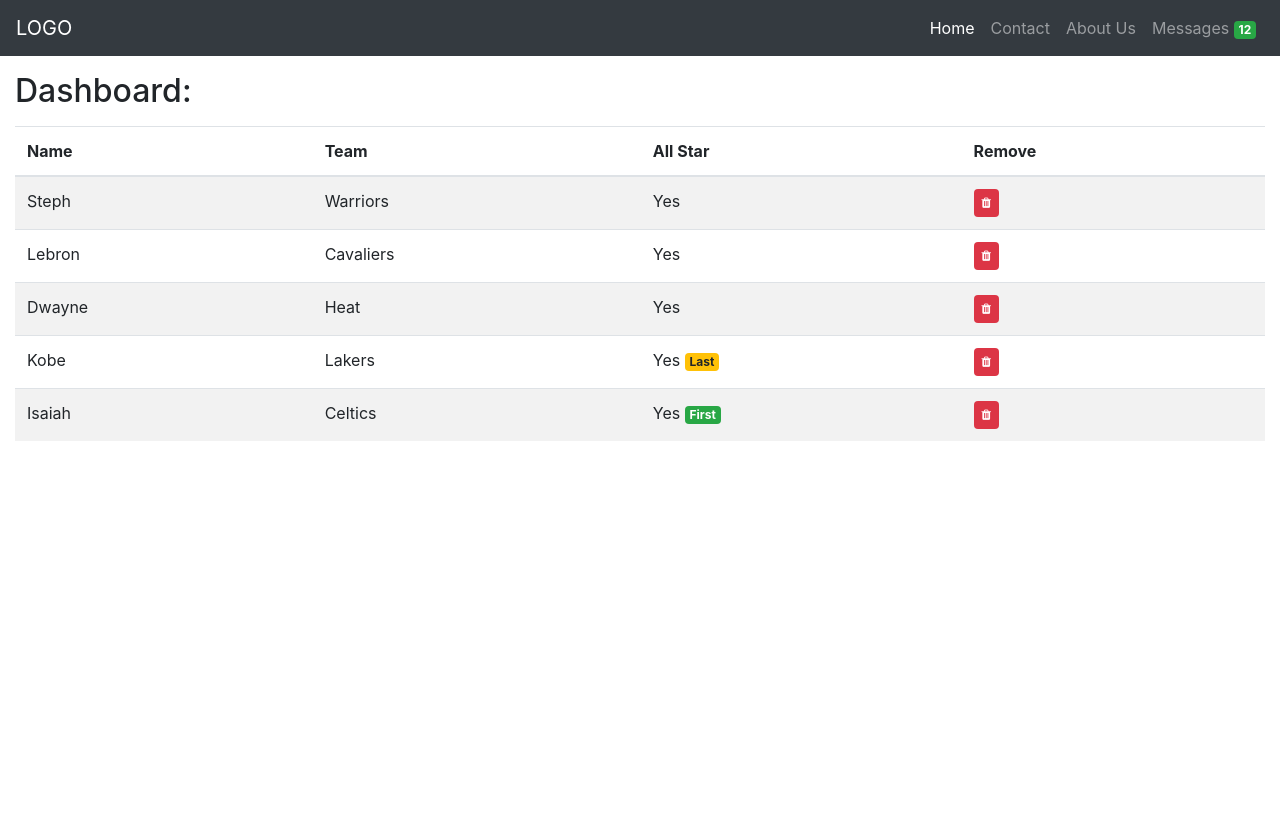
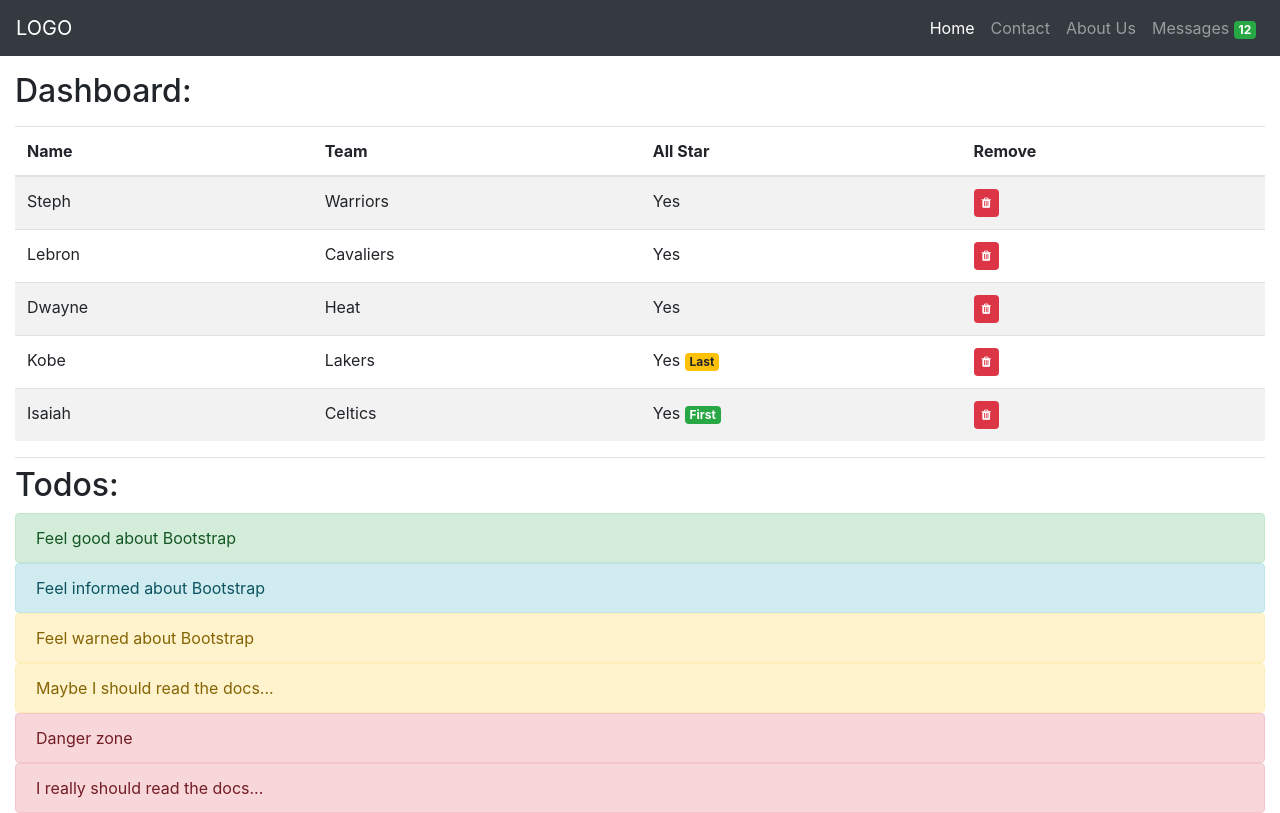
Before and after one commit to HeyImMatt/springboard-bootstrap-exercise, a plain HTML site: page part2.html in a window 1280 px wide. Drawn offline with nearby package versions, Linux system fonts and the light colour scheme.

Commit message:
Add todos alerts requirement

```diff
--- a/part2.html
+++ b/part2.html
@@ -64,6 +64,25 @@
         </tr>
       </tbody>
     </table>
+    <h2 class="mt-3 pt-2 border-top">Todos:</h2>
+    <div class="alert alert-success mb-0" role="alert">
+      Feel good about Bootstrap
+    </div>
+    <div class="alert alert-info mb-0" role="alert">
+      Feel informed about Bootstrap
+    </div>
+    <div class="alert alert-warning mb-0" role="alert">
+      Feel warned about Bootstrap
+    </div>
+    <div class="alert alert-warning mb-0" role="alert">
+      Maybe I should read the docs...
+    </div>
+    <div class="alert alert-danger mb-0" role="alert">
+      Danger zone
+    </div>
+    <div class="alert alert-danger mb-0" role="alert">
+      I really should read the docs...
+    </div>
   </div>
   <script src="https://code.jquery.com/jquery-3.5.1.slim.min.js"
     integrity="sha384-DfXdz2htPH0lsSSs5nCTpuj/zy4C+OGpamoFVy38MVBnE+IbbVYUew+OrCXaRkfj"
```
